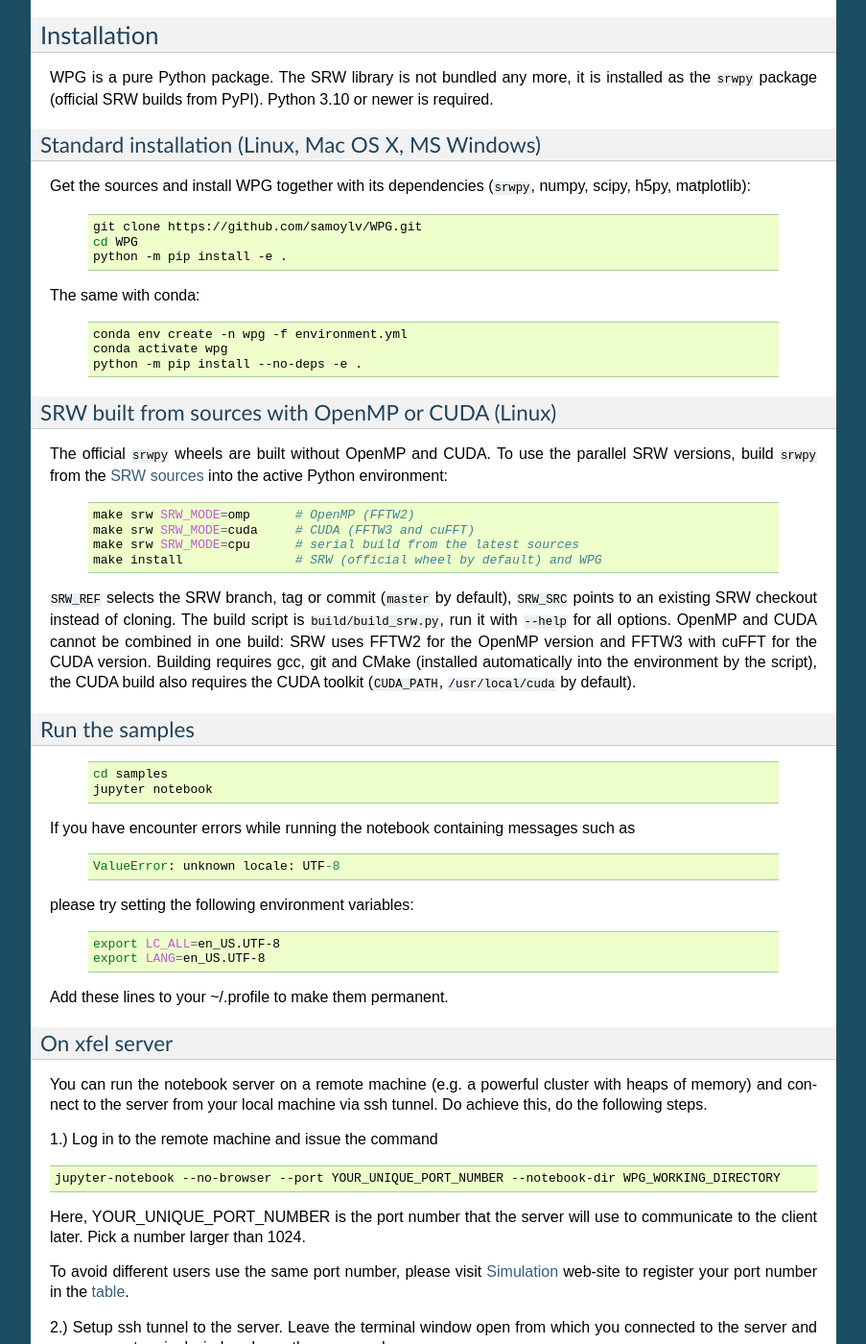
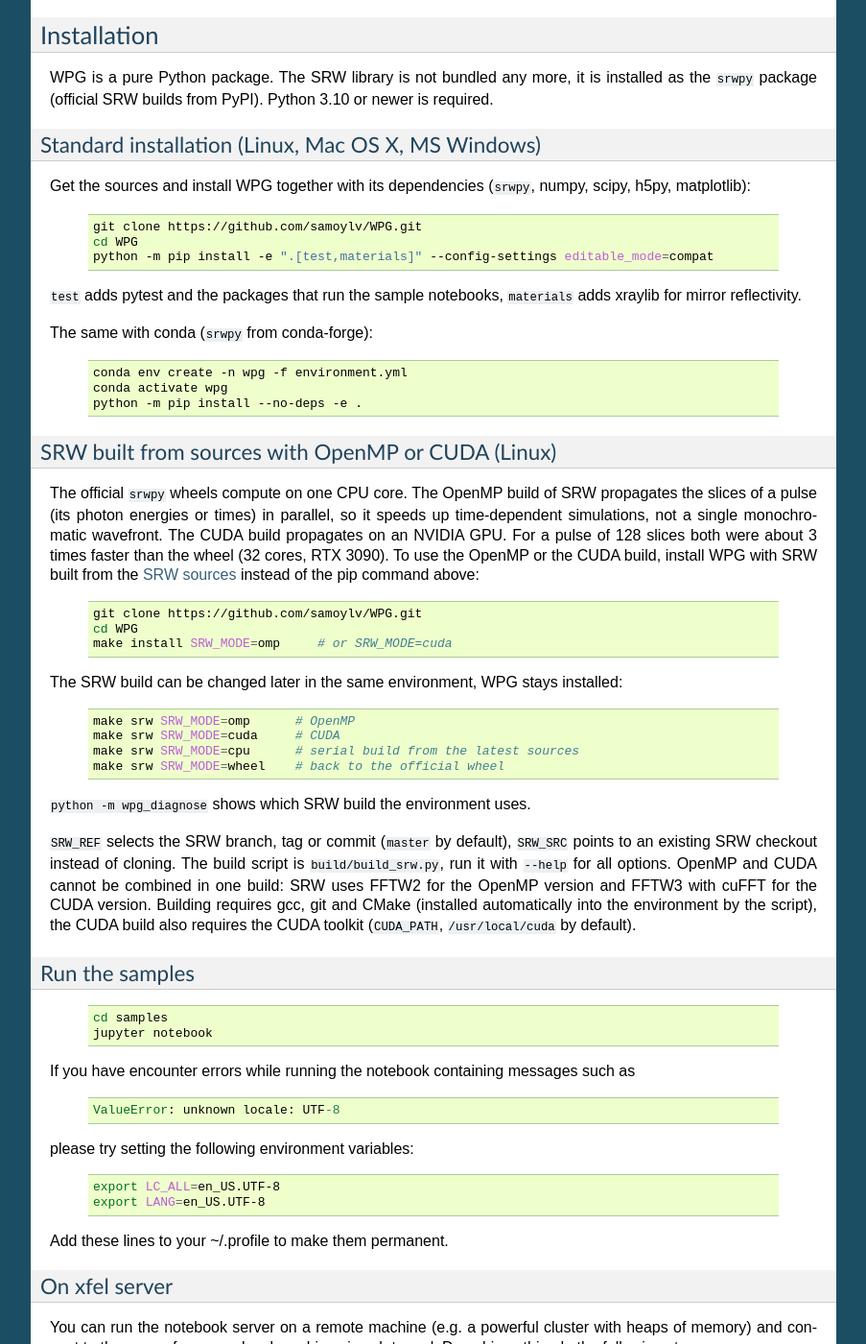
Before and after one commit to samoylv/WPG, a Sphinx documentation site: the page built from docs/wpg.rst, in a window 1280 px wide and 1400 px high, scrolled down 1291 px. Shown: the whole window at 96% size, without its empty margins (198-1101 px from the left). Built offline with Sphinx 7.4.7, drawn with Linux system fonts in a browser that asks for light colours.

Commit message:
Installation: choose the SRW build first, make srw SRW_MODE=wheel returns the wheel
The README starts the installation with a table of the three SRW builds (wheel, OpenMP, CUDA),
when each one helps and its install command. make install without SRW_MODE keeps an installed
source build, SRW_MODE=wheel force-reinstalls the wheel (same version 4.2.1 as a source build)
and removes the stale build description. docs/wpg.rst and the last slide follow the README.

```diff
--- a/docs/slides/make_slides.py
+++ b/docs/slides/make_slides.py
@@ -493,10 +493,11 @@ code_block(s, [
     "git clone https://github.com/samoylv/WPG.git",
     "cd WPG",
     'python -m pip install -e ".[test,materials]" --config-settings editable_mode=compat',
+    "make install SRW_MODE=omp     # instead of pip: Linux, SRW with OpenMP (or cuda)",
     "python -m pytest",
-], MARGIN, 2.0, SLIDE_W - 2 * MARGIN, 1.45, size=16)
+], MARGIN, 2.0, SLIDE_W - 2 * MARGIN, 1.7, size=16)
 
-_, tf = textbox(s, MARGIN, 3.6, SLIDE_W - 2 * MARGIN, 1.0)
+_, tf = textbox(s, MARGIN, 3.8, SLIDE_W - 2 * MARGIN, 1.0)
 p = tf.paragraphs[0]
 add_runs(p, "Documentation:  ", 22, ACCENT, bold=True)
 add_runs(p, DOCS_URL, 22, DARK)
--- a/docs/wpg.rst
+++ b/docs/wpg.rst
@@ -54,9 +54,12 @@ Get the sources and install WPG together with its dependencies (``srwpy``, numpy
 
 		git clone https://github.com/samoylv/WPG.git
 		cd WPG
-		python -m pip install -e .
+		python -m pip install -e ".[test,materials]" --config-settings editable_mode=compat
 
-The same with conda:
+``test`` adds pytest and the packages that run the sample notebooks, ``materials`` adds xraylib
+for mirror reflectivity.
+
+The same with conda (``srwpy`` from conda-forge):
 
 	.. code:: sh
 
@@ -67,16 +70,30 @@ The same with conda:
 SRW built from sources with OpenMP or CUDA (Linux)
 ++++++++++++++++++++++++++++++++++++++++++++++++++
 
-The official ``srwpy`` wheels are built without OpenMP and CUDA.
-To use the parallel SRW versions, build ``srwpy`` from the
-`SRW sources <https://github.com/ochubar/SRW>`_ into the active Python environment:
+The official ``srwpy`` wheels compute on one CPU core.
+The OpenMP build of SRW propagates the slices of a pulse (its photon energies or times) in parallel,
+so it speeds up time-dependent simulations, not a single monochromatic wavefront.
+The CUDA build propagates on an NVIDIA GPU.
+For a pulse of 128 slices both were about 3 times faster than the wheel (32 cores, RTX 3090).
+To use the OpenMP or the CUDA build, install WPG with SRW built from the
+`SRW sources <https://github.com/ochubar/SRW>`_ instead of the pip command above:
 
 	.. code:: sh
 
-		make srw SRW_MODE=omp      # OpenMP (FFTW2)
-		make srw SRW_MODE=cuda     # CUDA (FFTW3 and cuFFT)
+		git clone https://github.com/samoylv/WPG.git
+		cd WPG
+		make install SRW_MODE=omp     # or SRW_MODE=cuda
+
+The SRW build can be changed later in the same environment, WPG stays installed:
+
+	.. code:: sh
+
+		make srw SRW_MODE=omp      # OpenMP
+		make srw SRW_MODE=cuda     # CUDA
 		make srw SRW_MODE=cpu      # serial build from the latest sources
-		make install               # SRW (official wheel by default) and WPG
+		make srw SRW_MODE=wheel    # back to the official wheel
+
+``python -m wpg_diagnose`` shows which SRW build the environment uses.
 
 ``SRW_REF`` selects the SRW branch, tag or commit (``master`` by default),
 ``SRW_SRC`` points to an existing SRW checkout instead of cloning.
```
Also changed, not shown: CHANGELOG.md (+1 -1 lines), README.md (+34 -16 lines), 3 other files.
